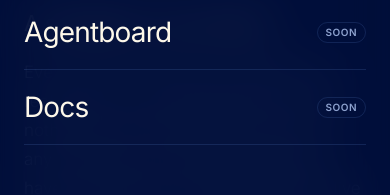
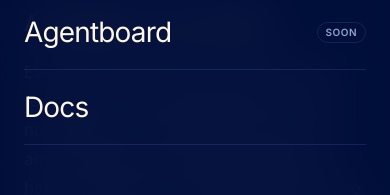
Before and after one commit to KinfieldLabs/KINFIELD, a Next.js app: page /terms in a window 390 px wide. Both pictures are taken after a click on the button "Open menu". Shown: the part 492-687 px from the top of the page. Built offline with nearby package versions, Linux system fonts and the light colour scheme.

Commit message:
Drop the Soon badge from Docs in the menu

```diff
--- a/src/components/SiteNav.tsx
+++ b/src/components/SiteNav.tsx
@@ -31,12 +31,13 @@ const SECTIONS = [
   ["faq", "FAQ"],
 ] as const;
 
-/** Pages of their own (not open to the public yet). */
+/** Pages of their own. The ones not open to the public yet are marked Soon in the menu. */
 const PAGES = [
   ["/campaign", "Campaign"],
   ["/agentboard", "Agentboard"],
   ["/docs", "Docs"],
 ] as const;
+const SOON = new Set<string>(["/campaign", "/agentboard"]);
 
 /** Kinfield's X and GitHub, as icon links. */
 function Socials() {
@@ -150,7 +151,7 @@ export function SiteNav() {
                 } ${current ? "text-cyan" : "text-cream"}`}
               >
                 {label}
-                {PAGES.some(([p]) => p === href) && (
+                {SOON.has(href) && (
                   <span className="rounded-full border border-line px-2 py-0.5 text-[10px] font-semibold uppercase tracking-wider text-muted">
                     Soon
                   </span>
```
